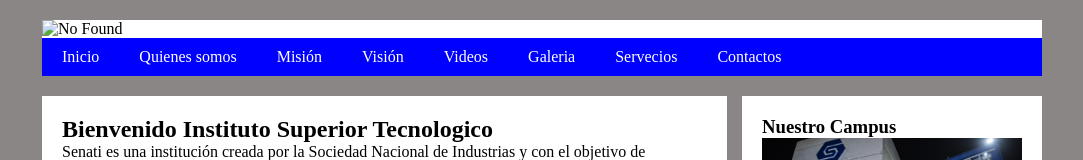
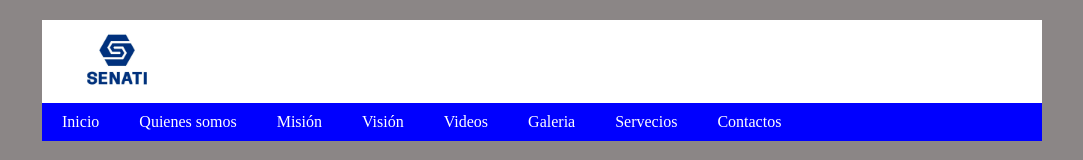
Before and after one commit to ramdox2002/senati-web, a plain HTML site: page index.html in a window 1280 px wide. Shown: the top 160 px of the page, without its empty margins (98-1181 px from the left). Drawn offline with Linux system fonts and the light colour scheme.

Commit message:
Update index.html

```diff
--- a/index.html
+++ b/index.html
@@ -12,7 +12,7 @@
 <body>
     <header>
         <div>
-            <img src="img/senati2.jpg" alt="No Found"  width="150px">
+            <img src="senati2.jpg" alt="No Found"  width="150px">
         </div>
         <nav class="nav">
             <ul class="nav_ul">
```
